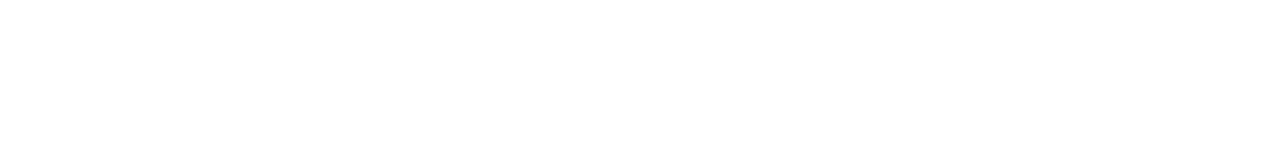
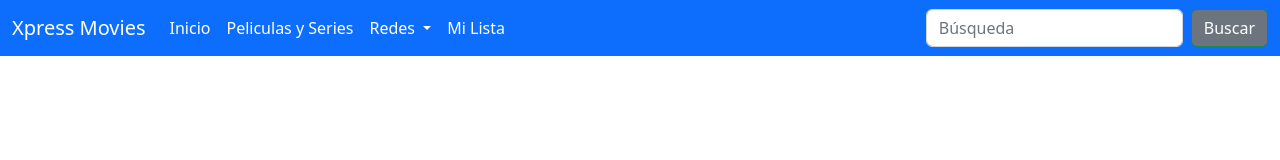
Before and after one commit to qpmjcv/rolling-movies, a plain HTML site: page index.html in a window 1280 px wide. Drawn offline with nearby package versions, Linux system fonts and the light colour scheme.

Commit message:
navbar y page (error-404)

```diff
--- a/index.html
+++ b/index.html
@@ -4,14 +4,47 @@
       <meta charset="UTF-8">
       <meta http-equiv="X-UA-Compatible" content="IE=edge">
       <meta name="viewport" content="width=device-width, initial-scale=1.0">
+      <link href="https://cdn.jsdelivr.net/npm/bootstrap@5.2.3/dist/css/bootstrap.min.css" rel="stylesheet" integrity="sha384-rbsA2VBKQhggwzxH7pPCaAqO46MgnOM80zW1RWuH61DGLwZJEdK2Kadq2F9CUG65" crossorigin="anonymous">
       <link rel="stylesheet" href="/styles/styles.css">
-      <link href="https://cdn.jsdelivr.net/npm/bootstrap@5.2.3/dist/css/bootstrap.min.css" rel="stylesheet" integrity="sha384-rbsA2VBKQhggwzxH7pPCaAqO46MgnOM80zW1RWuH61DGLwZJEdK2Kadq2F9CUG65" crossorigin="anonymous">
-
-      <title>Document</title>
+      <title>Xpress Movies</title>
   </head>
   <body>
+    <nav class="navbar navbar-expand-lg bg-primary">
+      <div class="container-fluid">
+        <a class="navbar-brand text-white" href="#">Xpress Movies</a>
+        <button class="navbar-toggler" type="button" data-bs-toggle="collapse" data-bs-target="#navbarSupportedContent" aria-controls="navbarSupportedContent" aria-expanded="false" aria-label="Toggle navigation">
+          <span class="navbar-toggler-icon"></span>
+        </button>
+        <div class="collapse navbar-collapse" id="navbarSupportedContent">
+          <ul class="navbar-nav me-auto mb-2 mb-lg-0">
+            <li class="nav-item">
+              <a class="nav-link active text-white" aria-current="page" href="#">Inicio</a>
+            </li>
+            <li class="nav-item">
+              <a class="nav-link text-white" href="#">Peliculas y Series</a>
+            </li>
+            <li class="nav-item dropdown">
+              <a class="nav-link dropdown-toggle text-white" href="#" role="button" data-bs-toggle="dropdown" aria-expanded="false">
+                Redes
+              </a>
+              <ul class="dropdown-menu bg-info">
+                <li><a class="dropdown-item text-white" href="https://Youtube.com">Youtube</a></li>
+                <li><a class="dropdown-item text-white" href="https://Facebook.com">Facebook</a></li>
+                <li><a class="dropdown-item text-white" href="https://Instagram.com">Instagram</a></li>
+              </ul>
+            </li>
+            <li class="nav-item">
+              <a class="nav-link disabled text-white">Mi Lista</a>
+            </li>
+          </ul>
+          <form class="d-flex" role="search">
+            <input class="form-control me-2" type="search" placeholder="Búsqueda" aria-label="Search">
+            <button class="btn btn-outline-success text-white bg-secondary" type="submit">Buscar</button>
+          </form>
+        </div>
+      </div>
+    </nav>
 
-
-   <script src="https://cdn.jsdelivr.net/npm/bootstrap@5.2.3/dist/js/bootstrap.bundle.min.js" integrity="sha384-kenU1KFdBIe4zVF0s0G1M5b4hcpxyD9F7jL+jjXkk+Q2h455rYXK/7HAuoJl+0I4" crossorigin="anonymous"></script>
+    <script src="https://cdn.jsdelivr.net/npm/bootstrap@5.2.3/dist/js/bootstrap.bundle.min.js" integrity="sha384-kenU1KFdBIe4zVF0s0G1M5b4hcpxyD9F7jL+jjXkk+Q2h455rYXK/7HAuoJl+0I4" crossorigin="anonymous"></script>
   </body>
-</html>
+  </html>
```
Also changed, not shown: pages/error404.html (added, +23 -0 lines), images/404.png (added).
